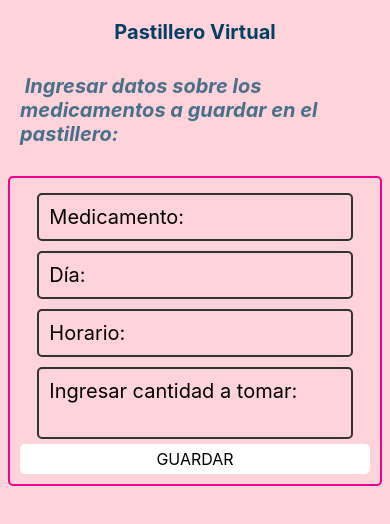
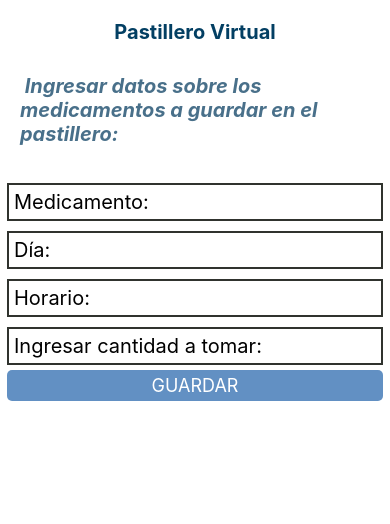
Before and after one commit to dalmarox/dalmacersosimo53280, a React Native app: screen / in a window 390 px wide. Shown: the top 524 px of the page. Built offline with nearby package versions, Linux system fonts and the light colour scheme.

Commit message:
segundo desafío

```diff
--- a/App.js
+++ b/App.js
@@ -107,7 +107,7 @@ export default App;
 const styles = StyleSheet.create({
   container: {
     flex: 1,
-    backgroundColor: "#ffd3da",
+    backgroundColor: "white",
     alignItems: "center",
     fontStyle: "italic",
     paddingTop: 10,
@@ -129,6 +129,7 @@ const styles = StyleSheet.create({
     color: "#49708a",
     fontWeight: "bold",
     fontStyle: "italic",
+    fontFamily:""
   },
   input: {
     borderBottomWidth: 2,
@@ -137,7 +138,7 @@ const styles = StyleSheet.create({
     paddingHorizontal: 10,
     fontSize: 20,
     borderRadius: 5,
-    color: "#033F63",
+    color: "#2CFF29",
   },
   inputContainer: {
     borderWidth: 2,
--- a/src/components/AddTask.js
+++ b/src/components/AddTask.js
@@ -48,8 +48,7 @@ const AddTask = (
         placeholder="Ingresar cantidad a tomar:"
         placeholderTextColor="black"
         maxLength={25}
-        multiline
-        number Of Lines = {2}
+
         style={styles.input}
       />
       <ButtonPrimary title="GUARDAR" onPress={addTask} />
@@ -62,14 +61,14 @@ export default AddTask;
 const styles = StyleSheet.create({
 
     input:{
-        width:"90%",
+        width:"100%",
         borderWidth:2,
         borderColor:"#30332E",
-        marginHorizontal:10,
+        marginHorizontal:5,
         marginVertical:5,
-        paddingVertical:10,
-        paddingHorizontal:10,
-        borderRadius:5,
+        paddingVertical:5,
+        paddingHorizontal:5,
+
         color:"black",
         fontSize:20,
         textAlignVertical:"top"
@@ -78,15 +77,13 @@ const styles = StyleSheet.create({
 
   inputContainer: {
 
-    width: "96%",
+    width: "100%",
     alignItems:"center",
     justifyContent:"space-around",
     borderWidth: 2,
-    margin: 10,
+    margin: 5,
     borderRadius: 5,
-    padding: 10,
-    borderColor: "#EC058E",
-
-    backgroundColor: "#fec8a",
+    padding: 5,
+    borderColor: "white",
   },
 });
--- a/src/components/ButtonPrimary.js
+++ b/src/components/ButtonPrimary.js
@@ -13,14 +13,18 @@ export default ButtonPrimary
 
 const styles = StyleSheet.create({
     container:{
-        backgroundColor:"white",
+        backgroundColor:"#6290C3",
         width:"100%",
         paddingHorizontal:10,
         paddingVertical:5,
         alignItems:"center",
-        borderRadius:5
+        borderRadius: 5,
+
+
+
     },
     text:{
-        fontSize:16
+        fontSize:18,
+        color:"white",
     }
 })
--- a/src/components/CartTaskList.js
+++ b/src/components/CartTaskList.js
@@ -3,7 +3,8 @@ import ButtonPrimary from './ButtonPrimary'
 
 const CartTaskList = ({item,onHandlerModalDelete,screenWidth,updateTaskCompleted}) => {
   return (
-            <View style={[styles.tasksCard,{width:screenWidth -60,}]}>
+
+                <View style={[styles.tasksCard,{width:screenWidth -60,}]}>
 
                 <Text style={styles.text}>Titulo: {item.title}</Text>
                 <Text style={styles.text}>Día: {item.date}</Text>
@@ -22,17 +23,17 @@ export default CartTaskList
 const styles = StyleSheet.create ({
 
         tasksCard: {
-            backgroundColor: "#FEC89A",
+            backgroundColor: "#2CFF29",
             borderWidth: 2,
-            padding: 10,
-            margin: 10,
+            padding: 5,
+            margin: 5,
             borderRadius: 2,
              flexDirection : "column",
              alignItems : "flex-start",
                },
          tasksContainer :{
-             padding : 10,
-             marginTop: 10,
+             padding : 20,
+             marginTop: 5,
              flexDirection: "row",
 
            },
@@ -41,12 +42,14 @@ const styles = StyleSheet.create ({
             flexDirection:"row",
             alignItems:"center",
             justifyContent:"flex-start",
-            gap:15
+            gap:15,
+
+
            },
            text: {
             padding: 5,
             margin: 5,
-            fontSize: 20,
+            fontSize: 18,
             fontWeight: "bold",
             alignItems: "center",
 
--- a/src/components/ListTasks.js
+++ b/src/components/ListTasks.js
@@ -27,6 +27,11 @@ export default ListTasks;
 
 const styles = StyleSheet.create({
     tasksContainer:{
-        padding:10
+        padding: 5,
+        margin: 5,
+        width:"100%",
+
+
+
       }
 })
--- a/src/components/ModalDeleteTasks.js
+++ b/src/components/ModalDeleteTasks.js
@@ -1,4 +1,5 @@
-import { StyleSheet, Text, View ,Modal,Button } from 'react-native'
+import { StyleSheet, Text, View ,Modal } from 'react-native'
+import ButtonPrimary from './ButtonPrimary'
 
 const ModalDeleteTasks = ({taskSelected,
                           deleteTask,
@@ -13,8 +14,8 @@ const ModalDeleteTasks = ({taskSelected,
         >
             <View style ={styles.modalMessage}>
             <Text style= {styles.modalText}>¿Está seguro que quiere eliminar el medicamento:{taskSelected.title}?</Text>
-            <Button title='si' onPress={deleteTask}/>
-            <Button title='no' onPress={()=> onHandlerModalDelete({})}/>
+            <ButtonPrimary  title='si' onPress={deleteTask}/>
+            <ButtonPrimary  title='no' onPress={()=> onHandlerModalDelete({})}/>
             </View>
         </Modal>
   )
@@ -24,17 +25,18 @@ export default ModalDeleteTasks
 
 const styles = StyleSheet.create({
     modalMessage: {
-        backgroundColor: "#ffc6ff",
+        backgroundColor: "#ff9500",
         padding: 20,
         margin: 20,
-        borderRadius: 2,
+        borderRadius: 10,
         justifyContent: "center",
+        flex:2,
+
       },
       modalText: {
-        fontSize: 25,
+        fontSize: 30,
         padding: 5,
         margin: 5,
       },
 
-
 })
```
